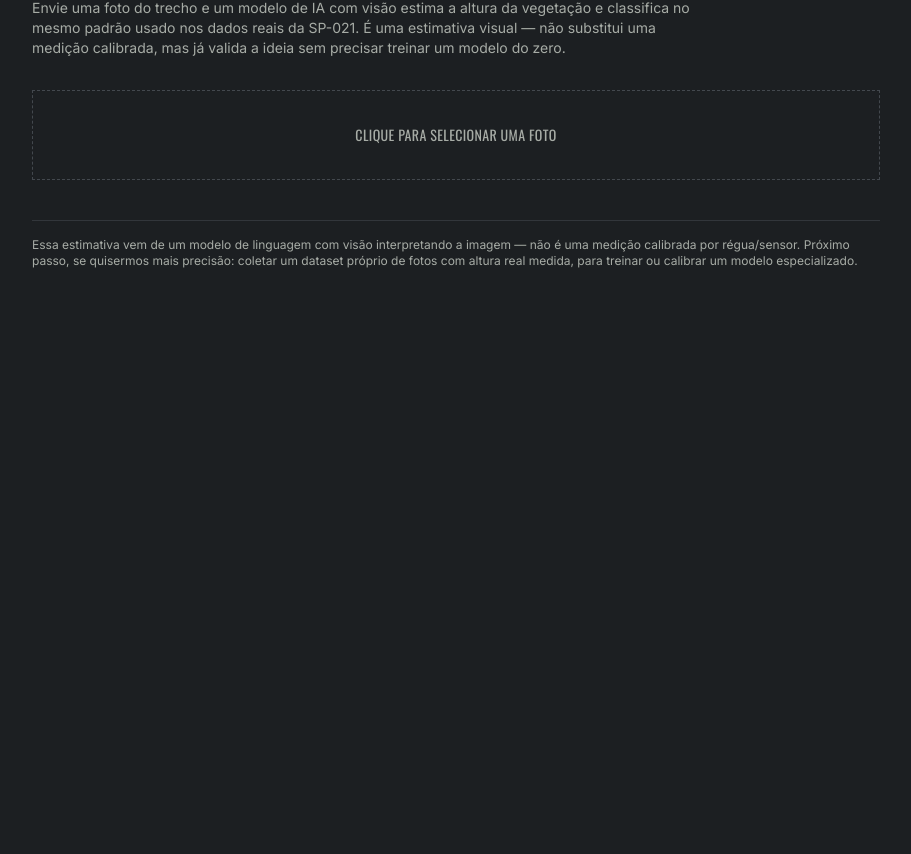
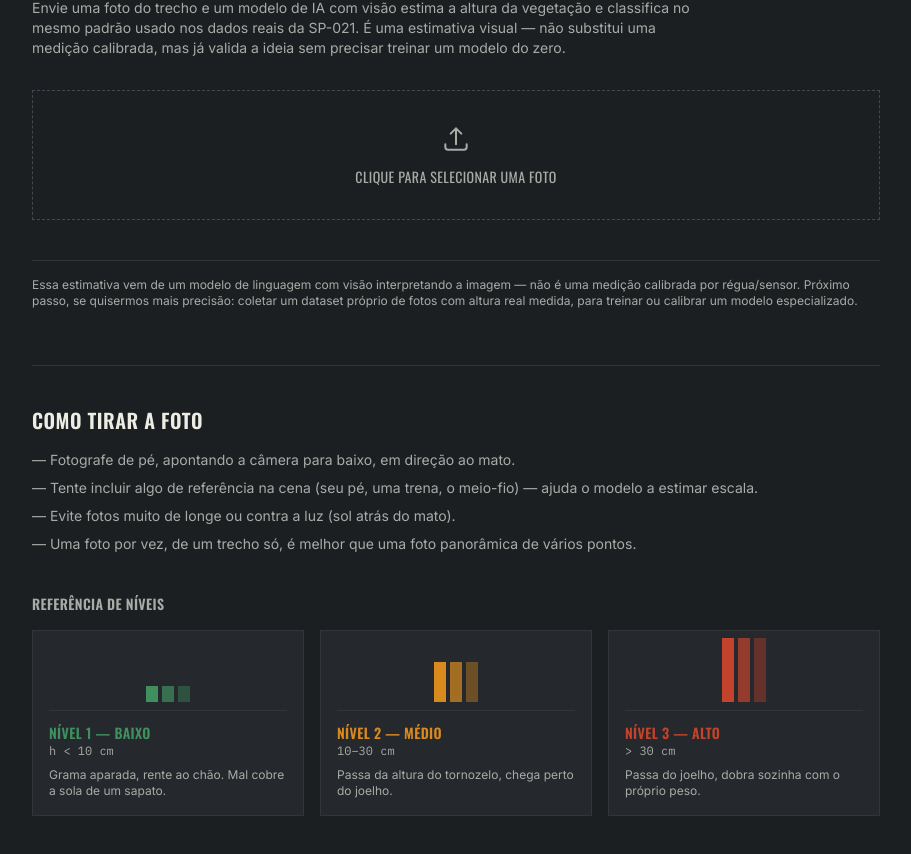
Before and after one commit to GabrielSimioni12/CRR-Motiva, a Next.js app: page /foto in a window 1280 px wide. Shown: the part 198-1052 px from the top of the page, without its empty margins (184-1095 px from the left). Before the commit the page ends 800 px from the top, so only its background shows below. Built offline with nearby package versions, Linux system fonts and the light colour scheme.

Commit message:
Feat: Intregando API do Maps

```diff
--- a/app/foto/page.tsx
+++ b/app/foto/page.tsx
@@ -16,6 +16,36 @@ const PRIORIDADE_POR_NIVEL: Record<number, Prioridade> = {
   2: "media",
   3: "alta",
 };
+
+const EXEMPLOS = [
+  {
+    nivel: 1,
+    titulo: "Baixo",
+    faixa: "h < 10 cm",
+    desc: "Grama aparada, rente ao chão. Mal cobre a sola de um sapato.",
+    barraAltura: "h-4",
+    corTexto: "text-route-ok",
+    corBg: "bg-route-ok",
+  },
+  {
+    nivel: 2,
+    titulo: "Médio",
+    faixa: "10–30 cm",
+    desc: "Passa da altura do tornozelo, chega perto do joelho.",
+    barraAltura: "h-10",
+    corTexto: "text-route-media",
+    corBg: "bg-route-media",
+  },
+  {
+    nivel: 3,
+    titulo: "Alto",
+    faixa: "> 30 cm",
+    desc: "Passa do joelho, dobra sozinha com o próprio peso.",
+    barraAltura: "h-16",
+    corTexto: "text-route-alta",
+    corBg: "bg-route-alta",
+  },
+] as const;
 
 function fileParaBase64(file: File): Promise<string> {
   return new Promise((resolve, reject) => {
@@ -70,6 +100,13 @@ export default function ClassificarPorFotoPage() {
     }
   }
 
+  function novaClassificacao() {
+    setArquivo(null);
+    setPreview(null);
+    setResultado(null);
+    setErro(null);
+  }
+
   return (
     <main className="mx-auto max-w-4xl px-6 py-10">
       <div className="mb-6 inline-block border border-caution/50 bg-caution/10 px-3 py-1 font-mono text-[11px] uppercase tracking-widest text-caution">
@@ -87,7 +124,9 @@ export default function ClassificarPorFotoPage() {
         zero.
       </p>
 
-      <div className="mt-8 border border-dashed border-asphalt-600 bg-asphalt-900 p-8 text-center">
+      <div className={!preview ? "mt-8 border border-dashed border-asphalt-600 bg-asphalt-900 p-8 text-center" : "mt-8"}>
+        {!preview ? (
+          <>
             <input
               type="file"
               accept="image/*"
@@ -97,28 +136,53 @@ export default function ClassificarPorFotoPage() {
             />
             <label
               htmlFor="foto-upload"
-          className="cursor-pointer font-display text-sm uppercase tracking-wide text-chalkdim hover:text-caution"
+              className="flex cursor-pointer flex-col items-center gap-3 font-display text-sm uppercase tracking-wide text-chalkdim hover:text-caution"
             >
+              <svg
+                width="32"
+                height="32"
+                viewBox="0 0 24 24"
+                fill="none"
+                stroke="currentColor"
+                strokeWidth="1.5"
+                strokeLinecap="round"
+                strokeLinejoin="round"
+              >
+                <path d="M12 16V4M12 4l-4 4M12 4l4 4" />
+                <path d="M4 16v2a2 2 0 0 0 2 2h12a2 2 0 0 0 2-2v-2" />
+              </svg>
               Clique para selecionar uma foto
             </label>
-
-        {preview && (
-          // eslint-disable-next-line @next/next/no-img-element
+          </>
+        ) : (
+          <>
+            <div className="mx-auto aspect-square w-full max-w-md overflow-hidden rounded">
+              {/* eslint-disable-next-line @next/next/no-img-element */}
               <img
                 src={preview}
                 alt="Prévia da foto enviada"
-            className="mx-auto mt-6 max-h-72 border border-asphalt-700"
+                className="h-full w-full object-cover"
               />
-        )}
+            </div>
 
-        {arquivo && (
+            <div className="mt-6 flex flex-wrap items-center justify-center gap-3">
+              {!resultado && (
                 <button
                   onClick={classificar}
                   disabled={carregando}
-            className="mt-6 border border-caution bg-caution px-5 py-2.5 font-display text-sm font-semibold uppercase tracking-wide text-asphalt-900 hover:bg-caution/90 disabled:opacity-50"
+                  className="border border-caution bg-caution px-5 py-2.5 font-display text-sm font-semibold uppercase tracking-wide text-asphalt-900 hover:bg-caution/90 disabled:opacity-50"
                 >
                   {carregando ? "Classificando..." : "Classificar vegetação"}
                 </button>
+              )}
+              <button
+                onClick={novaClassificacao}
+                className="border border-asphalt-600 px-5 py-2.5 font-display text-sm font-semibold uppercase tracking-wide text-chalk hover:border-chalkdim"
+              >
+                {resultado ? "Classificar outra foto" : "Escolher outra foto"}
+              </button>
+            </div>
+          </>
         )}
       </div>
 
@@ -160,6 +224,39 @@ export default function ClassificarPorFotoPage() {
         fotos com altura real medida, para treinar ou calibrar um modelo
         especializado.
       </p>
+
+      {/* SEÇÃO DE EXEMPLOS */}
+      <section className="mt-14 border-t border-asphalt-700 pt-10">
+        <h2 className="font-display text-xl font-semibold uppercase tracking-wide text-chalk">
+          Como tirar a foto
+        </h2>
+        <ul className="mt-4 space-y-2 font-sans text-sm text-chalkdim">
+          <li>— Fotografe de pé, apontando a câmera para baixo, em direção ao mato.</li>
+          <li>— Tente incluir algo de referência na cena (seu pé, uma trena, o meio-fio) — ajuda o modelo a estimar escala.</li>
+          <li>— Evite fotos muito de longe ou contra a luz (sol atrás do mato).</li>
+          <li>— Uma foto por vez, de um trecho só, é melhor que uma foto panorâmica de vários pontos.</li>
+        </ul>
+
+        <h3 className="mt-10 font-display text-sm font-semibold uppercase tracking-wide text-chalkdim">
+          Referência de níveis
+        </h3>
+        <div className="mt-4 grid gap-4 sm:grid-cols-3">
+          {EXEMPLOS.map((ex) => (
+            <div key={ex.nivel} className="border border-asphalt-700 bg-asphalt-800 p-4">
+              <div className="flex h-16 items-end justify-center gap-1 border-b border-asphalt-700 pb-2">
+                <div className={`w-3 ${ex.barraAltura} ${ex.corBg}`} />
+                <div className={`w-3 ${ex.barraAltura} ${ex.corBg} opacity-70`} />
+                <div className={`w-3 ${ex.barraAltura} ${ex.corBg} opacity-40`} />
+              </div>
+              <p className={`mt-3 font-display text-sm font-semibold uppercase tracking-wide ${ex.corTexto}`}>
+                Nível {ex.nivel} — {ex.titulo}
+              </p>
+              <p className="font-mono text-xs text-chalkdim">{ex.faixa}</p>
+              <p className="mt-2 font-sans text-xs text-chalkdim">{ex.desc}</p>
+            </div>
+          ))}
+        </div>
+      </section>
     </main>
   );
 }
```
Lines whose indentation alone changed are shown as unchanged.
